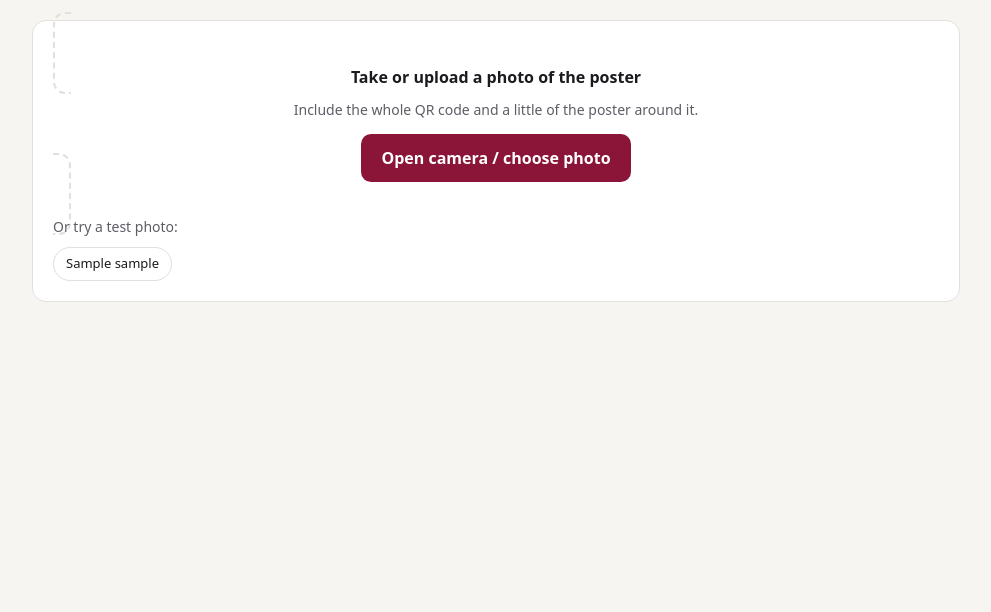
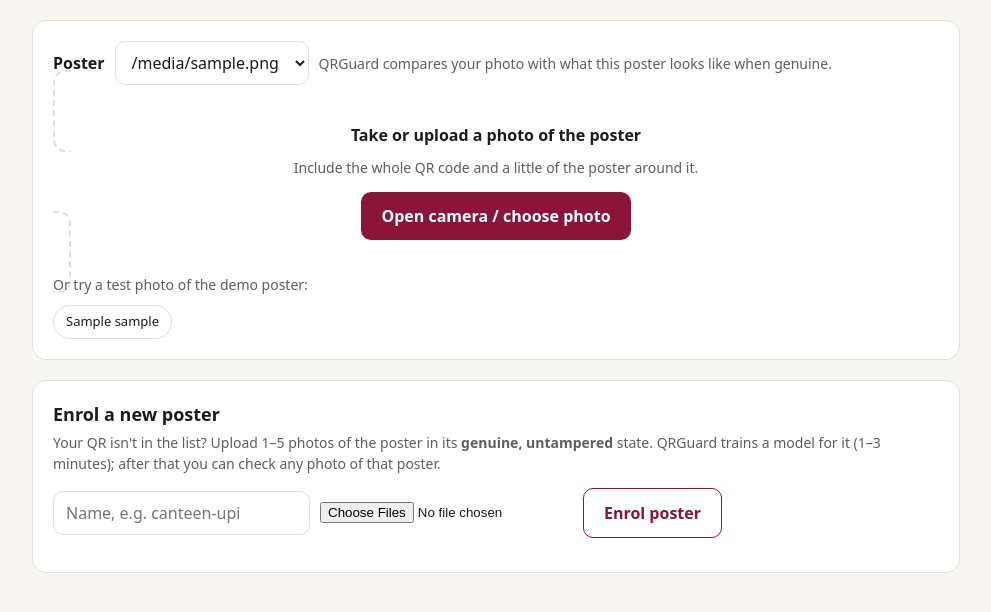
Before and after one commit to kavinkarthicofficial-cloud/QR_Tamper_Detecter, a Flask app: template templates/index.html in a window 1280 px wide. Shown: the part 94-706 px from the top of the page, without its empty margins (144-1135 px from the left). Run offline with Flask 3, Linux system fonts and the light colour scheme; the template is opened without the code that fills it: most values are stand-ins (such as "Sample title", 1, 10 or a date in 2020).

Commit message:
Add poster picker and enrol-a-poster form to the web UI
Co-Authored-By: Claude Opus 5.5 <noreply@anthropic.com>

```diff
--- a/templates/index.html
+++ b/templates/index.html
@@ -53,6 +53,15 @@
   dt { color: var(--muted); } dd { margin: 0; overflow-wrap: anywhere; font-family: ui-monospace, Menlo, monospace; }
   .two { display: grid; grid-template-columns: 1fr 1fr; gap: 20px; }
   .spinner { display: none; color: var(--muted); margin-top: 12px; }
+  .row { display: flex; gap: 10px; align-items: center; flex-wrap: wrap; margin-bottom: 14px; }
+  select, input[type=text] { font: inherit; color: var(--ink); background: var(--surface); border: 1px solid var(--line);
+                             border-radius: 10px; padding: 9px 12px; min-width: 0; }
+  select:focus-visible, input:focus-visible { outline: 3px solid var(--accent); outline-offset: 1px; }
+  .btn.secondary { background: transparent; color: var(--accent); border: 1.5px solid var(--accent); }
+  .btn[disabled] { opacity: 0.5; cursor: progress; }
+  h2 { font-size: 18px; margin: 0 0 4px; }
+  .status { margin-top: 12px; font-size: 14px; }
+  .status.ok { color: var(--ok); } .status.bad { color: var(--bad); }
   @media (max-width: 720px) { .two { grid-template-columns: 1fr; } .grid { gap: 6px; } }
 </style>
 </head>
@@ -64,6 +73,13 @@
   </header>
 
   <section class="card">
+    <div class="row">
+      <label for="poster"><strong>Poster</strong></label>
+      <select id="poster">
+        {% for p in posters %}<option value="{{ p }}" {% if p == selected %}selected{% endif %}>{{ p }}</option>{% endfor %}
+      </select>
+      <span class="hint" style="margin:0">QRGuard compares your photo with what this poster looks like when genuine.</span>
+    </div>
     <label class="drop" id="drop" for="file">
       <div><strong>Take or upload a photo of the poster</strong></div>
       <div class="hint">Include the whole QR code and a little of the poster around it.</div>
@@ -71,12 +87,25 @@
     </label>
     <input id="file" type="file" accept="image/*" capture="environment" hidden>
     {% if samples %}
-    <div class="hint">Or try a test photo:</div>
+    <div class="hint">Or try a test photo of the demo poster:</div>
     <div class="chips">
       {% for s in samples %}<button class="chip" data-path="{{ s.path }}">{{ s.label }}</button>{% endfor %}
     </div>
     {% endif %}
     <div class="spinner" id="spinner">Analysing…</div>
+  </section>
+
+  <section class="card">
+    <h2>Enrol a new poster</h2>
+    <p class="hint" style="margin-top:0">Your QR isn't in the list? Upload 1–5 photos of the poster in its
+      <strong>genuine, untampered</strong> state. QRGuard trains a model for it (1–3 minutes); after that
+      you can check any photo of that poster.</p>
+    <form id="enrollForm" class="row">
+      <input type="text" id="ename" placeholder="Name, e.g. canteen-upi" required maxlength="40">
+      <input type="file" id="ephotos" accept="image/*" multiple required>
+      <button class="btn secondary" id="ebtn" type="submit">Enrol poster</button>
+    </form>
+    <div class="status" id="estatus" role="status"></div>
   </section>
 
   <section class="card" id="result" hidden>
@@ -132,6 +161,7 @@ async function run(promise) {
 function upload(f) {
   const fd = new FormData();
   fd.append('photo', f);
+  fd.append('poster', $('poster').value);
   run(fetch('analyze', { method: 'POST', body: fd }));
 }
 
@@ -172,7 +202,45 @@ file.addEventListener('change', () => file.files[0] && upload(file.files[0]));
 ['dragleave', 'drop'].forEach(e => drop.addEventListener(e, ev => { ev.preventDefault(); drop.classList.remove('over'); }));
 drop.addEventListener('drop', ev => ev.dataTransfer.files[0] && upload(ev.dataTransfer.files[0]));
 document.querySelectorAll('.chip').forEach(b =>
-  b.addEventListener('click', () => run(fetch('sample?path=' + encodeURIComponent(b.dataset.path)))));
+  b.addEventListener('click', () => {
+    $('poster').value = 'demo-canteen';
+    run(fetch('sample?path=' + encodeURIComponent(b.dataset.path)));
+  }));
+
+$('enrollForm').addEventListener('submit', async ev => {
+  ev.preventDefault();
+  const files = $('ephotos').files, st = $('estatus'), btn = $('ebtn');
+  const fd = new FormData();
+  fd.append('name', $('ename').value);
+  for (const f of files) fd.append('photos', f);
+  btn.disabled = true; st.className = 'status'; st.textContent = 'Uploading…';
+  try {
+    const r = await fetch('enroll', { method: 'POST', body: fd });
+    const d = await r.json();
+    if (d.error) throw new Error(d.error);
+    const t0 = Date.now();
+    while (true) {
+      await new Promise(res => setTimeout(res, 3000));
+      const j = await (await fetch('enroll/' + d.job)).json();
+      if (j.state === 'done') {
+        const opt = new Option(d.name, d.name, true, true);
+        if (![...$('poster').options].some(o => o.value === d.name)) $('poster').add(opt);
+        $('poster').value = d.name;
+        st.className = 'status ok';
+        st.textContent = `Enrolled "${d.name}" in ${j.seconds}s` +
+          (j.payloads && j.payloads.length ? ` (genuine QR: ${j.payloads.join(', ')})` : '') +
+          '. It is now selected above: take a photo to check it.';
+        break;
+      }
+      if (j.state === 'error') throw new Error(j.error);
+      st.textContent = `Training a model for "${d.name}"… ${Math.round((Date.now() - t0) / 1000)}s (1–3 min)`;
+    }
+  } catch (e) {
+    st.className = 'status bad'; st.textContent = 'Enrolment failed: ' + e.message;
+  } finally {
+    btn.disabled = false;
+  }
+});
 </script>
 </body>
 </html>
```
